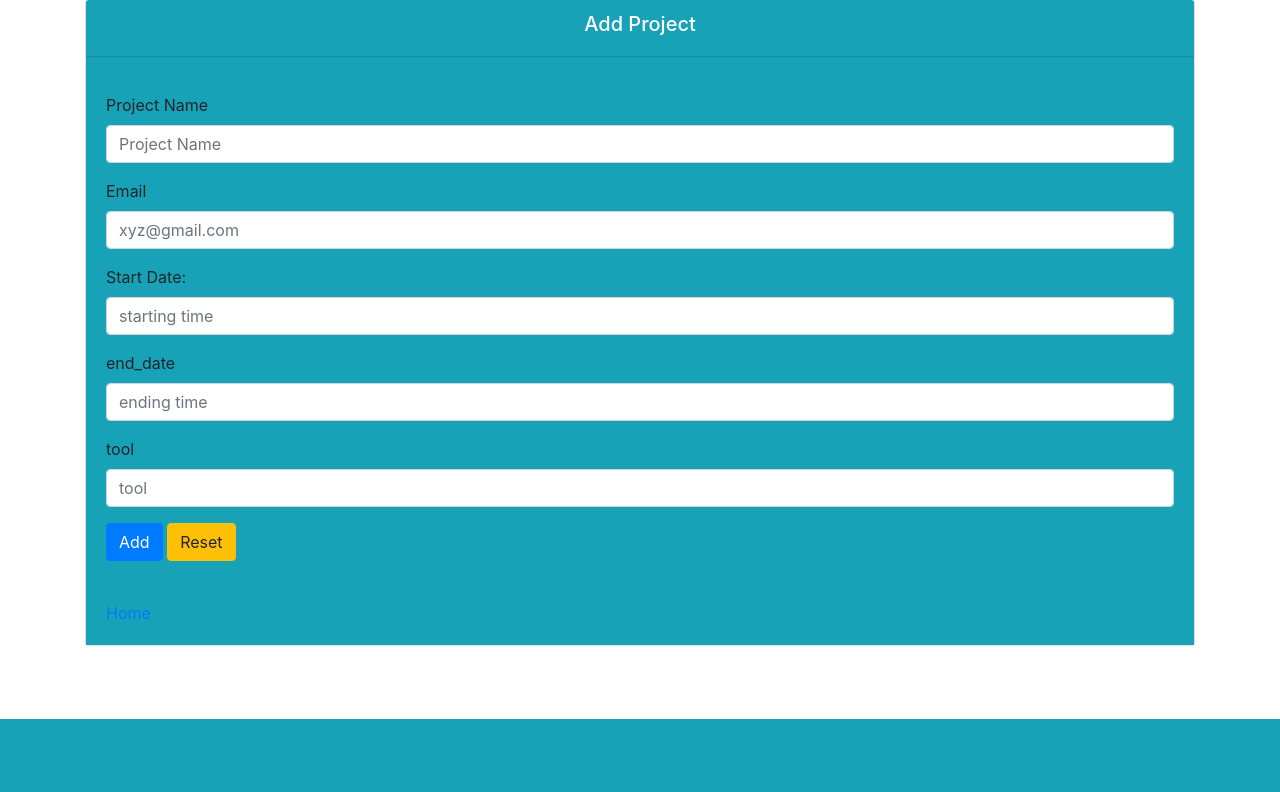
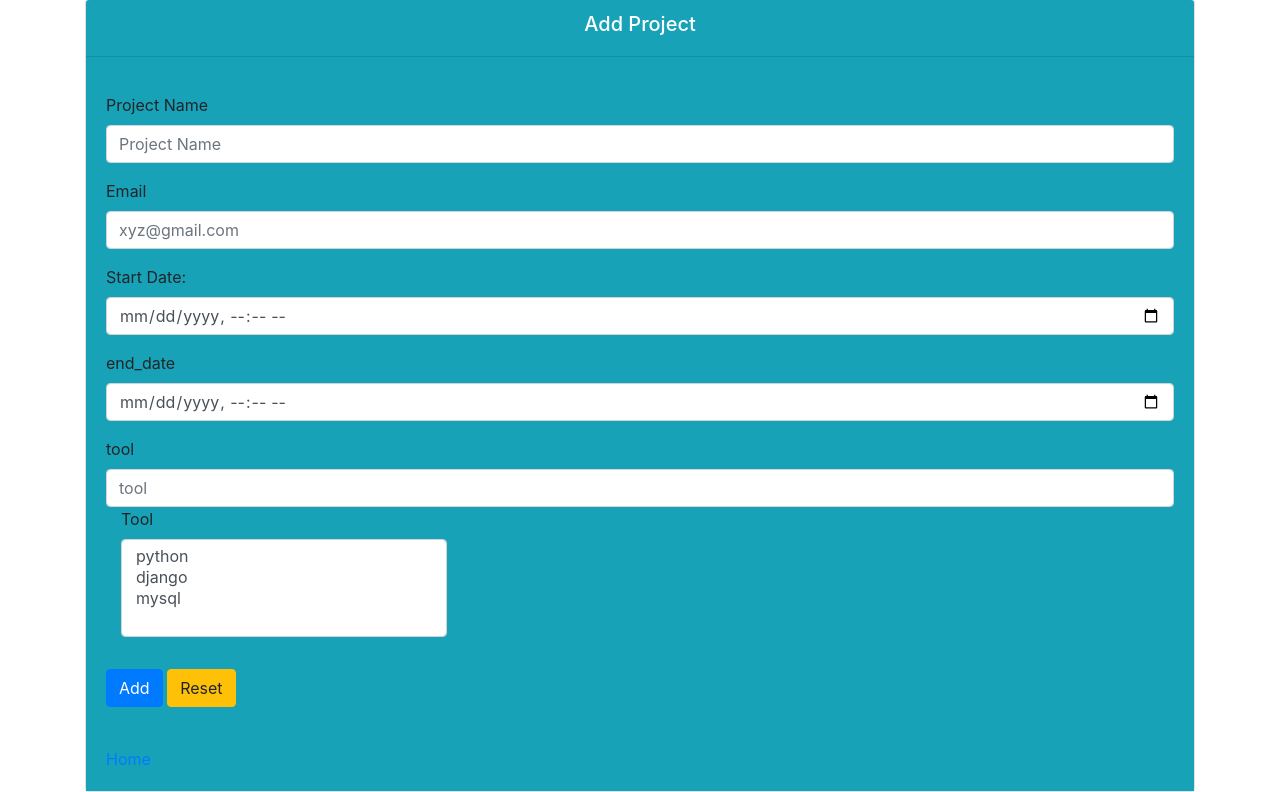
Before and after one commit to MehediHasanNasim/project_management, a Django app: template core/templates/core/add_project.html in a window 1280 px wide. Shown: the part 81-873 px from the top of the page. Before the commit the page ends 800 px from the top, so only its background shows below. Run offline with Django 3.2, Linux system fonts and the light colour scheme; the template is opened without the code that fills it: values that come from a table or form of the project are taken from there, others are empty; data comes from the database, SQL or seed files in the repository; both versions use the stored data as it was after the commit; parts of the project's set-up code (start-up, migrations or seed data) failed here and were passed over; some libraries are stand-ins or nearby versions.

Commit message:
working on templates'

```diff
--- a/core/templates/core/add_project.html
+++ b/core/templates/core/add_project.html
@@ -22,6 +22,10 @@
         </div>
         <div class="card-body  bg-info">
             <form action="" method="POST">
+                {% for message in messages %}
+                <h5 class="alert alert-warning">{{ message  }}</h5>
+                {% endfor %}
+
                 {% csrf_token %}
 
                 <div class="form-group" >
@@ -32,13 +36,24 @@
                     <input type="email" class="form-control" name="email" placeholder="xyz@gmail.com" required>
 
                     <label class="form-control-label mt-3">Start Date: </label>
-                    <input type="number" class="form-control" name="start_date" placeholder="starting time" required>
+                    <input type="datetime-local" class="form-control" name="start_date" placeholder="starting time" required>
 
                     <label class="form-control-label mt-3">end_date</label>
-                    <input type="number" class="form-control" name="end_date" placeholder="ending time" required>
+                    <input type="datetime-local" class="form-control" name="end_date" placeholder="ending time" required>
 
                     <label class="form-control-label mt-3">tool</label>
                     <input type="text" class="form-control" name="tool" placeholder="tool" required>
+
+                    <div class="form-group col-md-4">
+                        <label for="inputState">Tool</label>
+                        <select name="tool" multiple iple id="inputState" class="form-control">
+                            {% for tool in Tools  %}
+                               <option value="{{tool.id}}">{{tool.tool_name}}  </option>
+                            {% endfor %}
+
+                        </select>
+                      </div>
+
 
                     <button class="btn btn-primary mt-3">Add</button>
                     <input type="reset" class="btn btn-warning mt-3" value="Reset">
```
Also changed, not shown: core/form.py (+0 -9 lines), core/views.py (+29 -7 lines), db.sqlite3.
